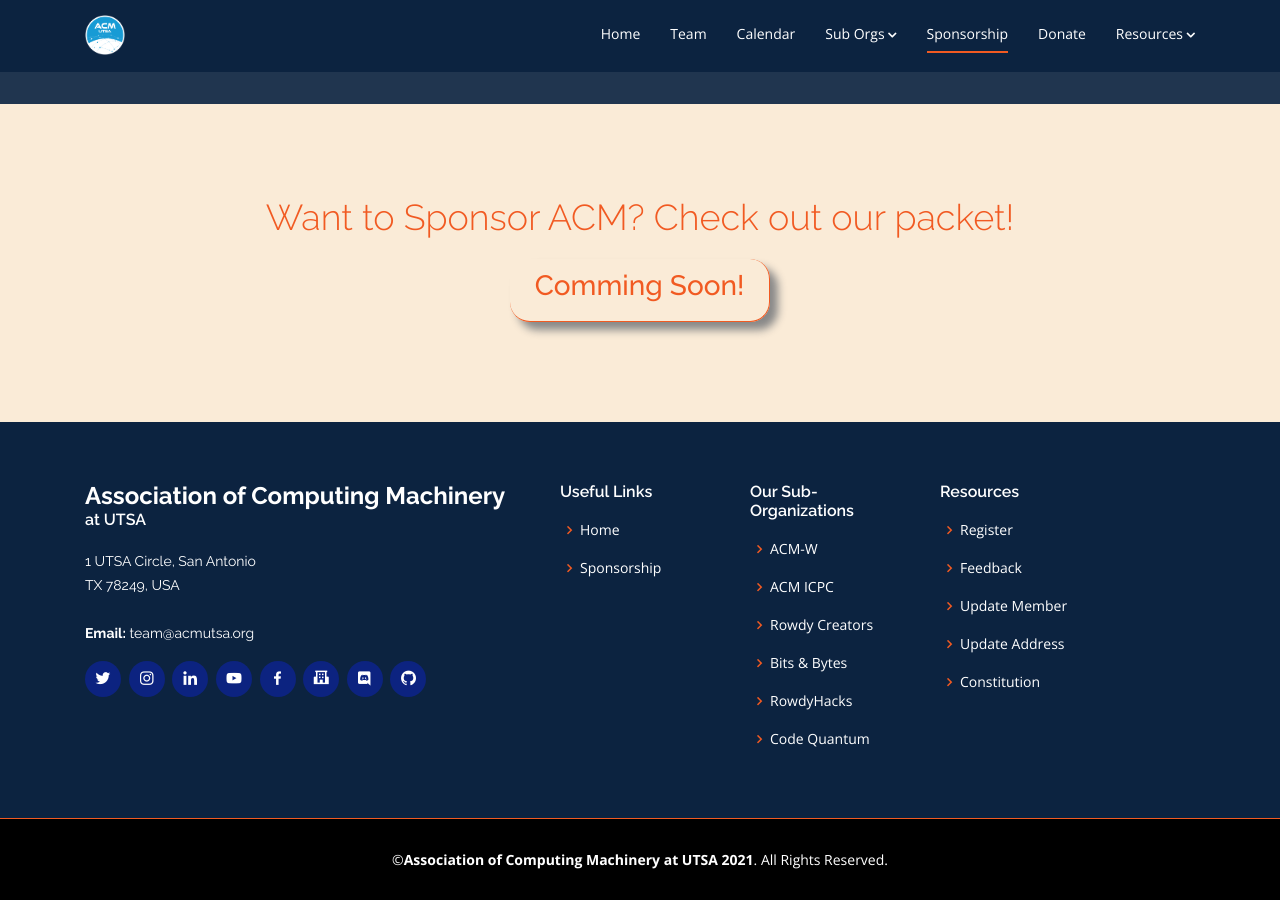
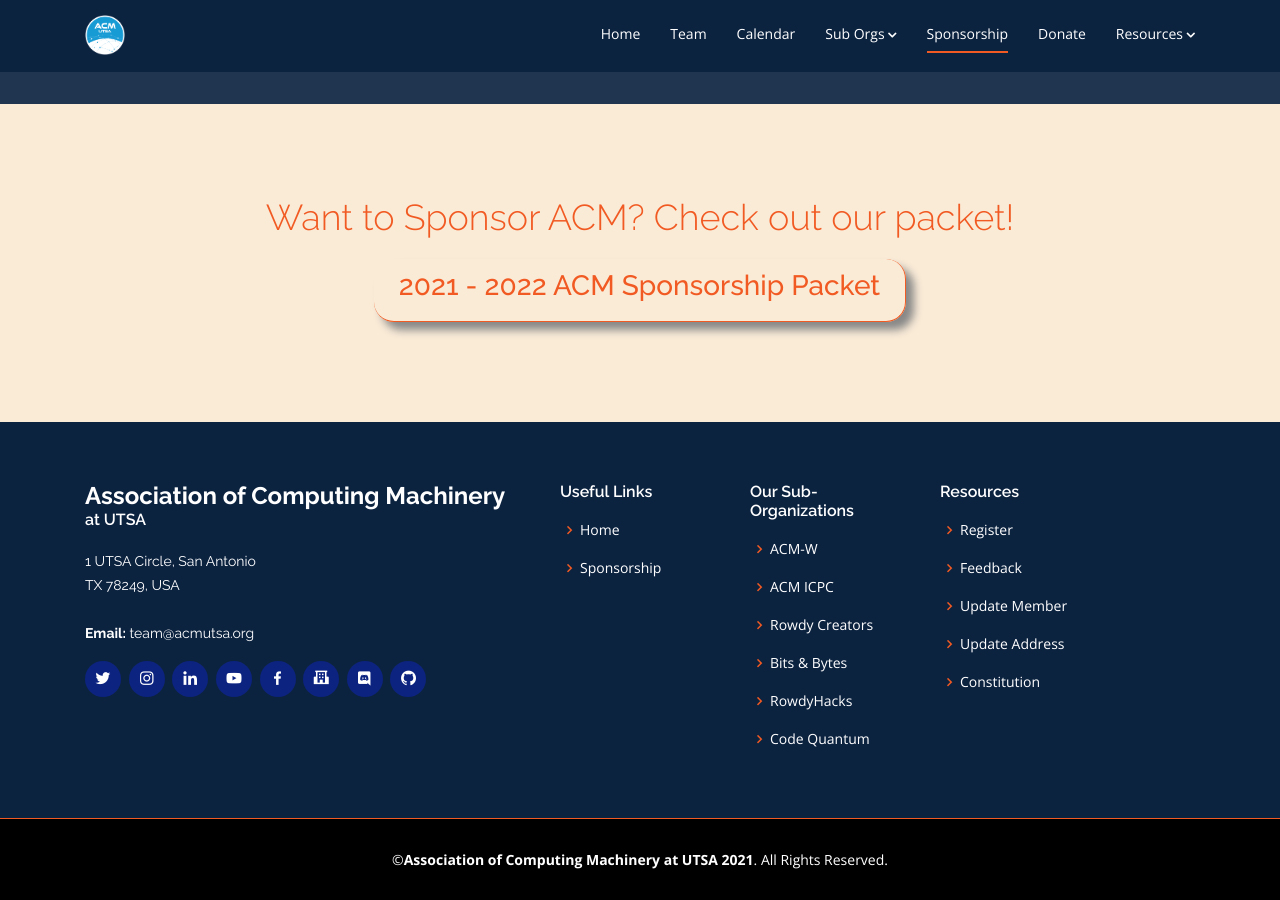
Before and after one commit to acmutsa/acmutsa.github.io, a Jekyll site: the page built from sponsorship.html, in a window 1280 px wide and 900 px high, scrolled down 1811 px. Built offline with Jekyll 4.4.1, drawn with Linux system fonts in a browser that asks for light colours; nearby versions of some CDN libraries.

Commit message:
added sponsorship packet link

```diff
--- a/_includes/sponsor_perks_section.html
+++ b/_includes/sponsor_perks_section.html
@@ -131,6 +131,6 @@
 <div class="section-title" data-aos="fade-up">
     <p>Want to sponsor ACM? Check out our Sponsorship Packet!</p>
     <!-- add link for packet once made, preferably a changeable link so this doesn't have to be changed everytime -->
-    <p><a href="">2021 - 2022 ACM Sponsorship Packet</a></p>
+    <p><a href="https://drive.google.com/file/d/1SNykyLrV13FuVi6eZph43g8boaUiCTHl/view?usp=sharing" target="_blank">2021 - 2022 ACM Sponsorship Packet</a></p>
     <p><sub>* spots are limited so reach out soon!</sub></p>
 </div>
--- a/_includes/sponsor_section.html
+++ b/_includes/sponsor_section.html
@@ -2,7 +2,7 @@
 <!--    <h2>Our Sponsors</h2>-->
     <h2>Want to Sponsor ACM? Check out our packet!</h2>
 <!--    <h3>You can find the pack here</h3>-->
-    <a href="" target="_blank"><button><h3>Comming Soon!</h3></button></a>
+    <a href="https://drive.google.com/file/d/1SNykyLrV13FuVi6eZph43g8boaUiCTHl/view?usp=sharing" target="_blank"><button><h3>2021 - 2022 ACM Sponsorship Packet</h3></button></a>
 </div>
 
 <!--Liquid Template to add a sponsor-->
```
Also changed, not shown: 3 other files.
